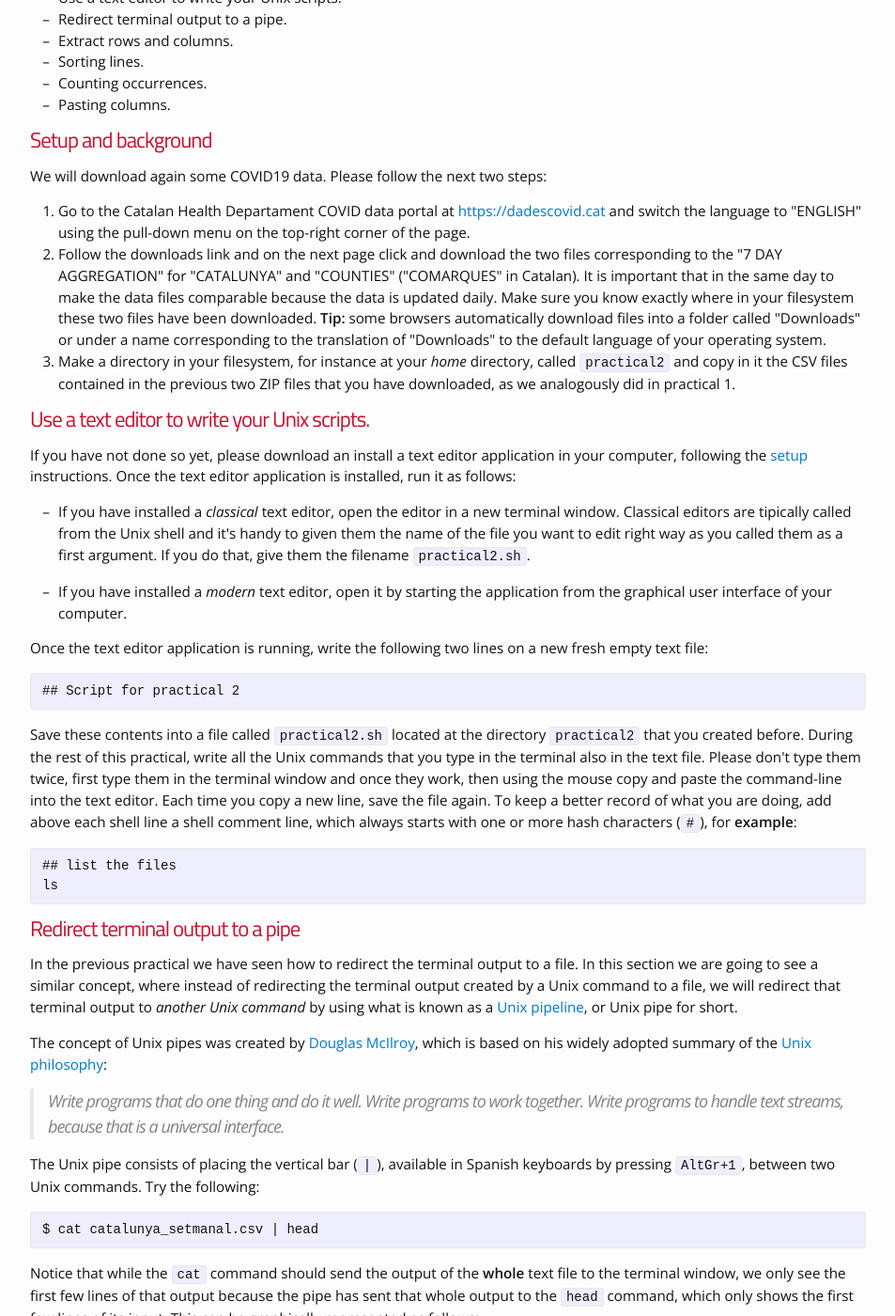
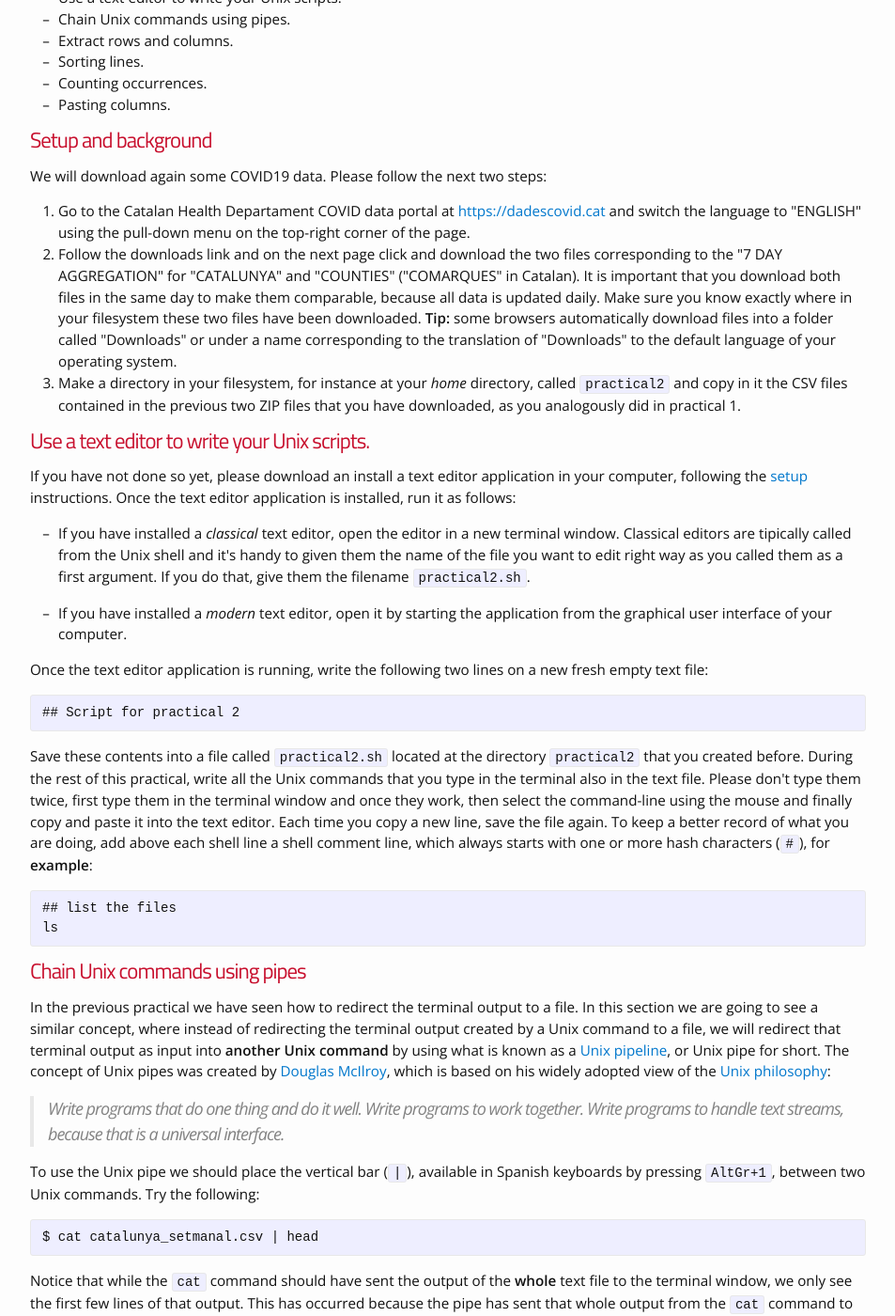
Before and after one commit to funcompbio/funcompbio.github.io, a Jekyll site: the page built from practical2/practical2.md, in a window 1280 px wide and 1400 px high, scrolled down 244 px. Shown: the whole window at 94% size, without its empty margins (163-1116 px from the left). Built offline with Jekyll 4.4.1, drawn with Linux system fonts in a browser that asks for light colours; nearby versions of some CDN libraries; some of the changed text lies outside the part shown.

Commit message:
Updated practical 2.

```diff
--- a/practical2/practical2.html
+++ b/practical2/practical2.html
@@ -2,7 +2,7 @@
 <p>The learning objectives for this practical are:</p>
 <ul>
 <li>Use a text editor to write your Unix scripts.</li>
-<li>Redirect terminal output to a pipe.</li>
+<li>Chain Unix commands using pipes.</li>
 <li>Extract rows and columns.</li>
 <li>Sorting lines.</li>
 <li>Counting occurrences.</li>
@@ -12,8 +12,8 @@
 <p>We will download again some COVID19 data. Please follow the next two steps:</p>
 <ol style="list-style-type: decimal">
 <li>Go to the Catalan Health Departament COVID data portal at <a href="https://dadescovid.cat" class="uri">https://dadescovid.cat</a> and switch the language to &quot;ENGLISH&quot; using the pull-down menu on the top-right corner of the page.</li>
-<li>Follow the downloads link and on the next page click and download the two files corresponding to the &quot;7 DAY AGGREGATION&quot; for &quot;CATALUNYA&quot; and &quot;COUNTIES&quot; (&quot;COMARQUES&quot; in Catalan). It is important that in the same day to make the data files comparable because the data is updated daily. Make sure you know exactly where in your filesystem these two files have been downloaded. <strong>Tip:</strong> some browsers automatically download files into a folder called &quot;Downloads&quot; or under a name corresponding to the translation of &quot;Downloads&quot; to the default language of your operating system.</li>
-<li>Make a directory in your filesystem, for instance at your <em>home</em> directory, called <code>practical2</code> and copy in it the CSV files contained in the previous two ZIP files that you have downloaded, as we analogously did in practical 1.</li>
+<li>Follow the downloads link and on the next page click and download the two files corresponding to the &quot;7 DAY AGGREGATION&quot; for &quot;CATALUNYA&quot; and &quot;COUNTIES&quot; (&quot;COMARQUES&quot; in Catalan). It is important that you download both files in the same day to make them comparable, because all data is updated daily. Make sure you know exactly where in your filesystem these two files have been downloaded. <strong>Tip:</strong> some browsers automatically download files into a folder called &quot;Downloads&quot; or under a name corresponding to the translation of &quot;Downloads&quot; to the default language of your operating system.</li>
+<li>Make a directory in your filesystem, for instance at your <em>home</em> directory, called <code>practical2</code> and copy in it the CSV files contained in the previous two ZIP files that you have downloaded, as you analogously did in practical 1.</li>
 </ol>
 <h1 id="use-a-text-editor-to-write-your-unix-scripts.">Use a text editor to write your Unix scripts.</h1>
 <p>If you have not done so yet, please download an install a text editor application in your computer, following the <a href="/setup/">setup</a> instructions. Once the text editor application is installed, run it as follows:</p>
@@ -24,37 +24,38 @@
 <p>Once the text editor application is running, write the following two lines on a new fresh empty text file:</p>
 <pre><code>## Script for practical 2
 </code></pre>
-<p>Save these contents into a file called <code>practical2.sh</code> located at the directory <code>practical2</code> that you created before. During the rest of this practical, write all the Unix commands that you type in the terminal also in the text file. Please don't type them twice, first type them in the terminal window and once they work, then using the mouse copy and paste the command-line into the text editor. Each time you copy a new line, save the file again. To keep a better record of what you are doing, add above each shell line a shell comment line, which always starts with one or more hash characters (<code>#</code>), for <strong>example</strong>:</p>
+<p>Save these contents into a file called <code>practical2.sh</code> located at the directory <code>practical2</code> that you created before. During the rest of this practical, write all the Unix commands that you type in the terminal also in the text file. Please don't type them twice, first type them in the terminal window and once they work, then select the command-line using the mouse and finally copy and paste it into the text editor. Each time you copy a new line, save the file again. To keep a better record of what you are doing, add above each shell line a shell comment line, which always starts with one or more hash characters (<code>#</code>), for <strong>example</strong>:</p>
 <pre><code>## list the files
 ls</code></pre>
-<h1 id="redirect-terminal-output-to-a-pipe">Redirect terminal output to a pipe</h1>
-<p>In the previous practical we have seen how to redirect the terminal output to a file. In this section we are going to see a similar concept, where instead of redirecting the terminal output created by a Unix command to a file, we will redirect that terminal output to <em>another Unix command</em> by using what is known as a <a href="https://en.wikipedia.org/wiki/Pipeline_%28Unix%29">Unix pipeline</a>, or Unix pipe for short.</p>
-<p>The concept of Unix pipes was created by <a href="https://en.wikipedia.org/wiki/Douglas_McIlroy">Douglas McIlroy</a>, which is based on his widely adopted summary of the <a href="https://en.wikipedia.org/wiki/Unix_philosophy">Unix philosophy</a>:</p>
+<h1 id="chain-unix-commands-using-pipes">Chain Unix commands using pipes</h1>
+<p>In the previous practical we have seen how to redirect the terminal output to a file. In this section we are going to see a similar concept, where instead of redirecting the terminal output created by a Unix command to a file, we will redirect that terminal output as input into <strong>another Unix command</strong> by using what is known as a <a href="https://en.wikipedia.org/wiki/Pipeline_%28Unix%29">Unix pipeline</a>, or Unix pipe for short. The concept of Unix pipes was created by <a href="https://en.wikipedia.org/wiki/Douglas_McIlroy">Douglas McIlroy</a>, which is based on his widely adopted view of the <a href="https://en.wikipedia.org/wiki/Unix_philosophy">Unix philosophy</a>:</p>
 <blockquote>
 <p>Write programs that do one thing and do it well. Write programs to work together. Write programs to handle text streams, because that is a universal interface.</p>
 </blockquote>
-<p>The Unix pipe consists of placing the vertical bar (<code>|</code>), available in Spanish keyboards by pressing <code>AltGr+1</code>, between two Unix commands. Try the following:</p>
+<p>To use the Unix pipe we should place the vertical bar (<code>|</code>), available in Spanish keyboards by pressing <code>AltGr+1</code>, between two Unix commands. Try the following:</p>
 <pre><code>$ cat catalunya_setmanal.csv | head</code></pre>
-<p>Notice that while the <code>cat</code> command should send the output of the <strong>whole</strong> text file to the terminal window, we only see the first few lines of that output because the pipe has sent that whole output to the <code>head</code> command, which only shows the first few lines of its input. This can be graphically represented as follows: <img src="singlepipe.png" style="display: block; margin-left: auto; margin-right: auto; width: 50%; height: auto;"></p>
+<p>Notice that while the <code>cat</code> command should have sent the output of the <strong>whole</strong> text file to the terminal window, we only see the first few lines of that output. This has occurred because the pipe has sent that whole output from the <code>cat</code> command to the input of the <code>head</code> command, which only shows the first few lines of that input. This can be graphically represented as follows:</p>
+<p><img src="singlepipe.png" style="display: block; margin-left: auto; margin-right: auto; width: 50%; height: auto;"></p>
 <h1 id="extract-rows-and-columns">Extract rows and columns</h1>
 <p>Text files such as CSV files have a matrix layout with rows corresponding to lines and columns to values separated by some delimiter character, which is a semicolon (<code>;</code>) in the case of the previous file <code>catalunya_setmanal.csv</code>. Because of its matrix layout, a CSV file can be always opened by any spreadsheet software, such as Microsoft Excel; see image below.</p>
 <p><img src="ExcelCSV.png" style="display: block; margin-left: auto; margin-right: auto; width: 80%; height: auto;"></p>
 <p>However, there are at least two circumstances in which working with CSV files from the Unix command-line is preferable to do it from a spreadsheet software such as Microsoft Excel:</p>
 <ol style="list-style-type: decimal">
-<li>Spreadsheet software will always attempt to load the whole data into main memory. This may become prohibitive when having tens of thousands of rows, which is common for molecular data.</li>
-<li>Every spreadsheet software uses its own format to store the data, which makes it prone to <a href="https://en.wikipedia.org/wiki/Digital_obsolescence">digital obsolescence</a>, the fact that old software or and old version of a software that opens a file is no longer available. CSV files, and text files in general, can never become obsolete because their format does not depend on any specific software to be read or written.</li>
+<li>Spreadsheet software will always attempt to load the whole data into main memory. This may become prohibitive when having tens of thousands of rows, which is common for high-thoughput molecular measurements data.</li>
+<li>Every spreadsheet software uses its own format to store the data, which makes it prone to <a href="https://en.wikipedia.org/wiki/Digital_obsolescence">digital obsolescence</a>, the fact that old software required to open a file is no longer available. CSV files, and text files in general, can never become obsolete because their format does not depend on any specific software to be read or written.</li>
 </ol>
-<p>Here we will learn to do two common operations on data organized in a matrix layout: extract rows and extract columns. To extract rows from a text file in Unix we will use the command <code>grep</code>, which requires two bits of information:</p>
+<p>Here we will learn to do two common operations on data organized in a matrix layout: extract rows (lines) and extract columns (delimiter-separated values). To extract rows from a text file in Unix we will use the command <code>grep</code>, which requires two pieces of information:</p>
 <pre><code>$ grep pattern filename</code></pre>
-<p>where <code>pattern</code> is the text that we expect to match to the lines we want to extract, while <code>filename</code> is the name of the file from which we want to extract the lines matching the pattern. Note that <code>pattern</code> can be something sophisticated such as a <a href="https://en.wikipedia.org/wiki/Regular_expression">regular expression</a> (not covered in this practical) and <code>filename</code> can be ommitted when want <code>grep</code> to read input from a pipe.</p>
+<p>where <code>pattern</code> is the text that we expect to match to the lines we want to extract, while <code>filename</code> is the name of the file from which we want to extract the lines matching the pattern. Note that <code>pattern</code> can be something sophisticated such as a <a href="https://en.wikipedia.org/wiki/Regular_expression">regular expression</a> (not covered in this practical) and <code>filename</code> can be ommitted when we want <code>grep</code> to read input from a pipe.</p>
 <p>For instance, the column <code>RESIDENCIA</code> in the COVID19 data indicates whether the row contains data derived from geriatric-care residences (value <code>Si</code>) or not (value <code>No</code>). You can check the <a href="https://dadescovid.cat/documentacio?lang=eng">documentation</a> at the Catalan COVID19 data portal to understand why the data is provided separately for these two types of population.</p>
 <p>Let's say we want to extract the rows for the weekly county COVID19 data derived from the population that does not live in geriatric-care residences into a separate file called <code>catalunya_setmanal_general.csv</code>.</p>
 <pre><code>$ grep No catalunya_setmanal.csv &gt; catalunya_setmanal_general.csv</code></pre>
 <p>Now, repeat the command but this time extracting the rows corresponding to the population that <strong>does live</strong> in geriatric-care residences into a separate file called <code>catalunya_setmanal_geriatric.csv</code>.</p>
-<p><strong>Warning</strong>: when using the terminal output redirection mechanism (<code>&gt;</code>) you should <strong>never</strong> use as output filename, a filename that is being used as input in the same command line because that would lead to overwriting the input file and end without or with corrupted output.</p>
+<p><strong>Tip</strong>: note that <code>grep</code> has worked well for this particular task because no other column in the data has used the terms <code>Si</code> and <code>No</code> for any other purpose. The <code>grep</code> command doesn't know about columns, it only finds matches of a pattern in lines, reporting the lines that match the pattern. You can also ask <code>grep</code> to report the lines that <strong>do not</strong> match the pattern by using the option <code>-v</code>.</p>
+<p><strong>Warning</strong>: when using the terminal output redirection mechanism (<code>&gt;</code>) you should <strong>never</strong> use as output filename the filename that is being used as input in the same command line, because that would lead to overwriting the input file and ending with a corrupted output or without output at all.</p>
 <p>Extracting columns can be done using the Unix command <code>cut</code>, which in the case of CSV files also requires specifying the options <code>-d</code> and <code>-f</code>:</p>
 <pre><code>$ cut -d &#39;delimiter&#39; -f field filename</code></pre>
-<p>The option <code>-d</code> allows us to specify a <a href="https://en.wikipedia.org/wiki/Delimiter">delimiter character</a>, which by default is the <a href="https://en.wikipedia.org/wiki/Tab_key">TAB character</a> and should be always specified between single quotes (e.g., <code>,</code>). The option <code>-f</code> allows us to specify the columns, also known as (<a href="https://en.wikipedia.org/wiki/Data_field">fields</a> in this context. For instance, let's say we want to extract the last column of the CSV file <code>catalunya_setmanal.csv</code>, corresponding to the number of exitus at each week. Taking into account that this file uses the semicolon (<code>;</code>) as field separator, we should write:</p>
+<p>The option <code>-d</code> allows us to specify a <a href="https://en.wikipedia.org/wiki/Delimiter">delimiter character</a>, which by default is the <a href="https://en.wikipedia.org/wiki/Tab_key">TAB character</a> and should be always specified between single quotes (e.g., <code>','</code>). The option <code>-f</code> allows us to specify the columns, also known as <a href="https://en.wikipedia.org/wiki/Data_field">fields</a> in this context. For instance, let's say we want to extract the last column of the CSV file <code>catalunya_setmanal.csv</code>, corresponding to the number of exitus at each week. Taking into account that this file uses the semicolon (<code>;</code>) as field separator, we should write:</p>
 <pre><code>$ cut -d &#39;;&#39; -f 15 catalunya_setmanal.csv | head</code></pre>
 <p>Now let's say we want to extract this column from the geriatric subset of the data. We could either run the previous command on the file we created before:</p>
 <pre><code>$ cut -d &#39;;&#39; -f 15 catalunya_setmanal_geriatric.csv | head</code></pre>
@@ -95,7 +96,7 @@ VALLES ORIENTAL;41;2020-02-24;2020-03-01;Si;;;0.0000;0;0.0000;0;0.0000;0;0;0</co
 <p>Lines appear to be grouped by county name, which occurs in the first column. Let's extract the first column, apply the <code>uniq</code> command on its output and count the number of resulting lines:</p>
 <pre><code>$ cut -f 1 -d &#39;;&#39; comarques_setmanal.csv | uniq | wc -l
       43</code></pre>
-<p>Can you figure out to what corresponds this number?</p>
+<p>Do you know to what corresponds this number?</p>
 <p>In this case, duplicated lines were occurring in consecutively one after each other. However, if this were not the case, what do you think we could do before using the <code>uniq</code> command to bring duplicated lines together?</p>
 <h1 id="count-consecutive-occurrences">Count consecutive occurrences</h1>
 <p>In a previous practical, we have seen the command <code>wc</code>, which can be employed to count the lines of a text file. Here we want to learn the command <code>uniq</code> with its option <code>-c</code>, which allows one to count consecutive repeated lines. This is useful to count occurrences of interest in a file. For instance, let's say we want to count the number of different exitus occurrences in the file <code>catalunya_setmanal.csv</code>, i.e., how many lines (weeks) reported 0 exitus, how many reported 1, how many reported 2, etc. We need to extract the exitus column (15), sort it and apply the <code>uniq -c</code> command:</p>
@@ -135,7 +136,7 @@ VALLES ORIENTAL;41;2020-02-24;2020-03-01;Si;;;0.0000;0;0.0000;0;0.0000;0;0;0</co
    9 17
    2 18</code></pre>
 <h1 id="paste-columns">Paste columns</h1>
-<p>The Unix command <code>paste</code> allows us to paste in parallel lines of given files using a <code>TAB</code> as delimiter character by default, which can be changed with the option '-d'. For instance, see what happens when extract two columns from the CSV file and paste them again:</p>
+<p>The Unix command <code>paste</code> allows us to paste in parallel lines of given files using a <code>TAB</code> as delimiter character by default, which can be changed with the option <code>-d</code>. For instance, see what happens when extract two columns from the CSV file and paste them again:</p>
 <pre><code>$ cut -d &#39;;&#39; -f 3 catalunya_setmanal.csv &gt; catalunya_setmanal_dataini.csv
 $ cut -d &#39;;&#39; -f 15 catalunya_setmanal.csv &gt; catalunya_setmanal_exitus.csv
 $ paste catalunya_setmanal_dataini.csv catalunya_setmanal_exitus.csv | head
```
Also changed, not shown: other parts of practical2/practical2.html (+2 -2 lines), setup.md (+5 -3 lines).
